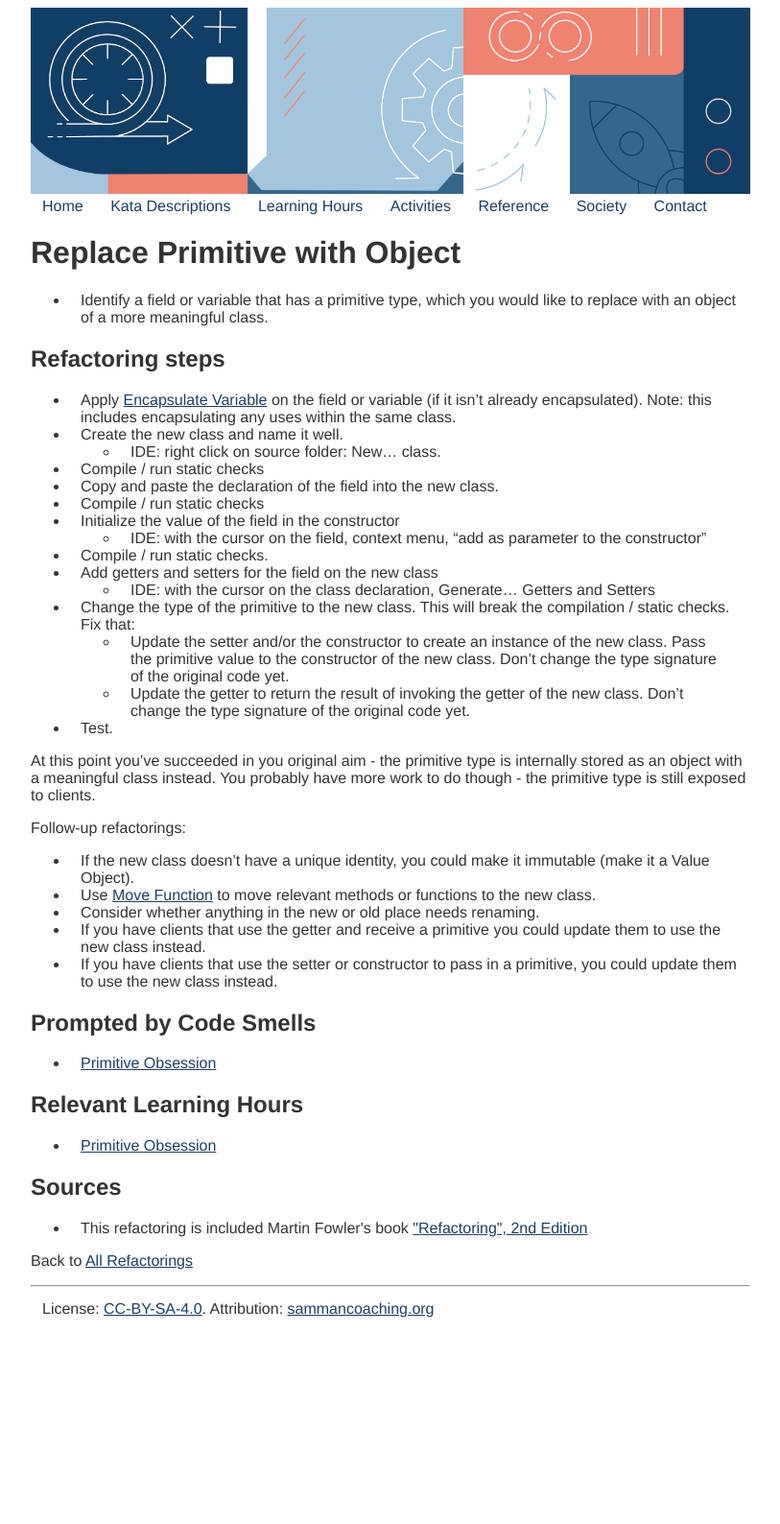
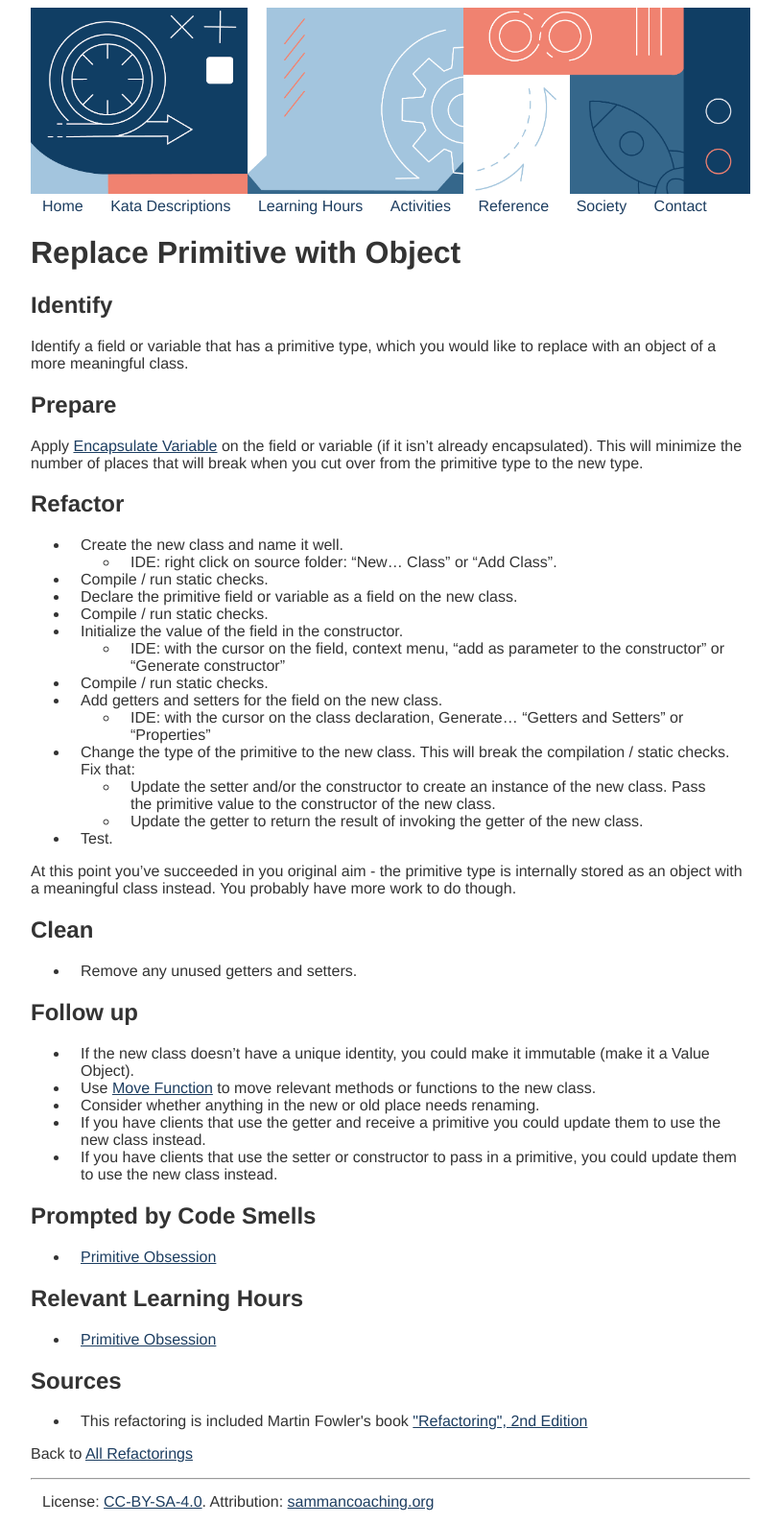
Before and after one commit to sammancoaching/website, a Jekyll site: the page built from _refactorings/replace_primitive_with_object.md, in a window 1280 px wide. Shown: the whole page at 96% size, without its empty margins (233-1046 px from the left). Built offline with Jekyll 4.4.1, drawn with Linux system fonts in a browser that asks for light colours; before the commit the page ends 1387 px from its top, so only the background shows below that.

Commit message:
generalize and improve refactoring descriptions

```diff
--- a/_refactorings/replace_primitive_with_object.md
+++ b/_refactorings/replace_primitive_with_object.md
@@ -9,28 +9,34 @@ learning_hours: primitive_obsession
 
 # Replace Primitive with Object
 
-* Identify a field or variable that has a primitive type, which you would like to replace with an object of a more meaningful class.
+## Identify
+Identify a field or variable that has a primitive type, which you would like to replace with an object of a more meaningful class.
 
-## Refactoring steps
-* Apply [Encapsulate Variable](encapsulate_variable.html) on the field or variable (if it isn't already encapsulated). Note: this includes encapsulating any uses within the same class.
+## Prepare
+Apply [Encapsulate Variable](encapsulate_variable.html) on the field or variable (if it isn't already encapsulated). This will minimize the number of places that will break when you cut over from the primitive type to the new type.
+
+## Refactor
 * Create the new class and name it well.
-  * IDE: right click on source folder: New... class.
-* Compile / run static checks
-* Copy and paste the declaration of the field into the new class.
-* Compile / run static checks
-* Initialize the value of the field in the constructor
-  * IDE: with the cursor on the field, context menu, "add as parameter to the constructor"
+  * IDE: right click on source folder: "New... Class" or "Add Class".
 * Compile / run static checks.
-* Add getters and setters for the field on the new class
-  * IDE: with the cursor on the class declaration, Generate... Getters and Setters
+* Declare the primitive field or variable as a field on the new class.
+* Compile / run static checks.
+* Initialize the value of the field in the constructor.
+  * IDE: with the cursor on the field, context menu, "add as parameter to the constructor" or "Generate constructor"
+* Compile / run static checks.
+* Add getters and setters for the field on the new class.
+  * IDE: with the cursor on the class declaration, Generate... "Getters and Setters" or "Properties"
 * Change the type of the primitive to the new class. This will break the compilation / static checks. Fix that:
-  * Update the setter and/or the constructor to create an instance of the new class. Pass the primitive value to the constructor of the new class. Don't change the type signature of the original code yet.
-  * Update the getter to return the result of invoking the getter of the new class. Don't change the type signature of the original code yet.
+  * Update the setter and/or the constructor to create an instance of the new class. Pass the primitive value to the constructor of the new class.
+  * Update the getter to return the result of invoking the getter of the new class.
 * Test.
 
-At this point you've succeeded in you original aim - the primitive type is internally stored as an object with a meaningful class instead. You probably have more work to do though - the primitive type is still exposed to clients.
+At this point you've succeeded in you original aim - the primitive type is internally stored as an object with a meaningful class instead. You probably have more work to do though.
 
-Follow-up refactorings:
+## Clean
+* Remove any unused getters and setters.
+
+## Follow up
 
 * If the new class doesn't have a unique identity, you could make it immutable (make it a Value Object).
 * Use [Move Function](move_function.html) to move relevant methods or functions to the new class.
```
Also changed, not shown: _refactorings/encapsulate_variable.md (+19 -9 lines), _refactorings/inline_function.md (+16 -7 lines), _refactorings/move_function.md (+14 -8 lines), reference/refactorings/index.md (+17 -0 lines).
